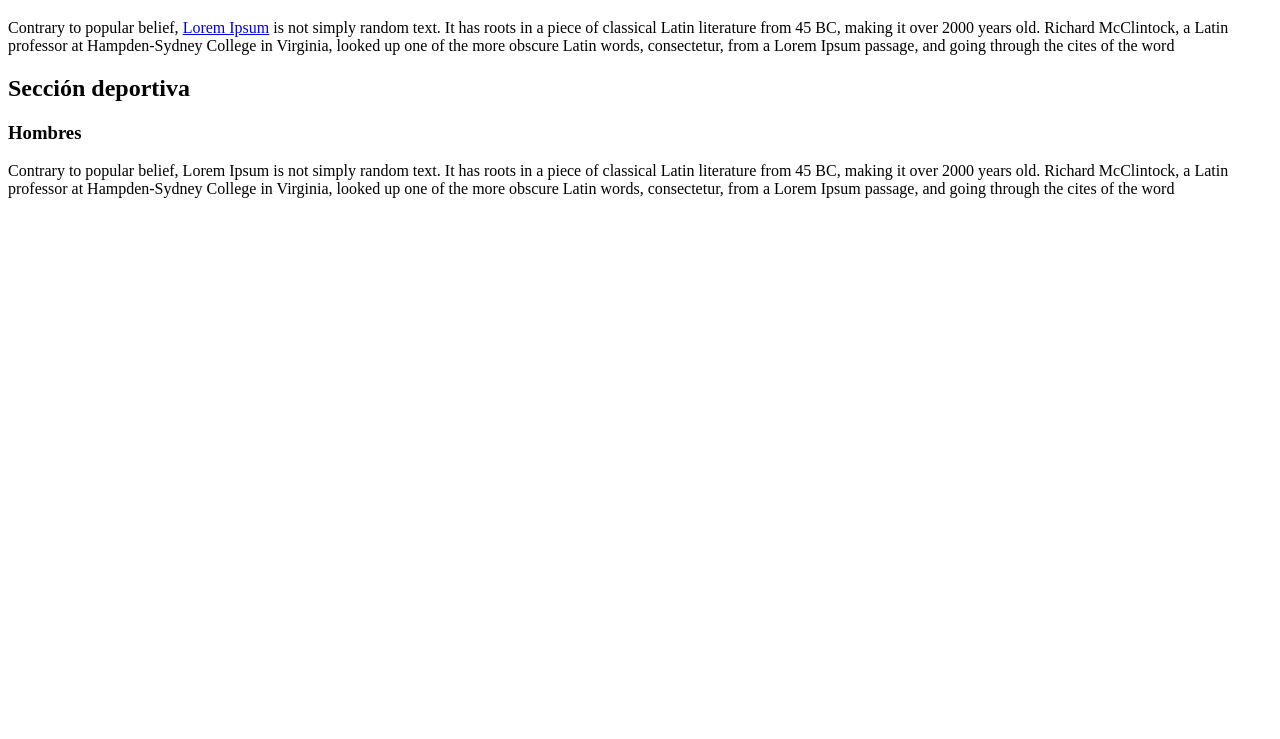
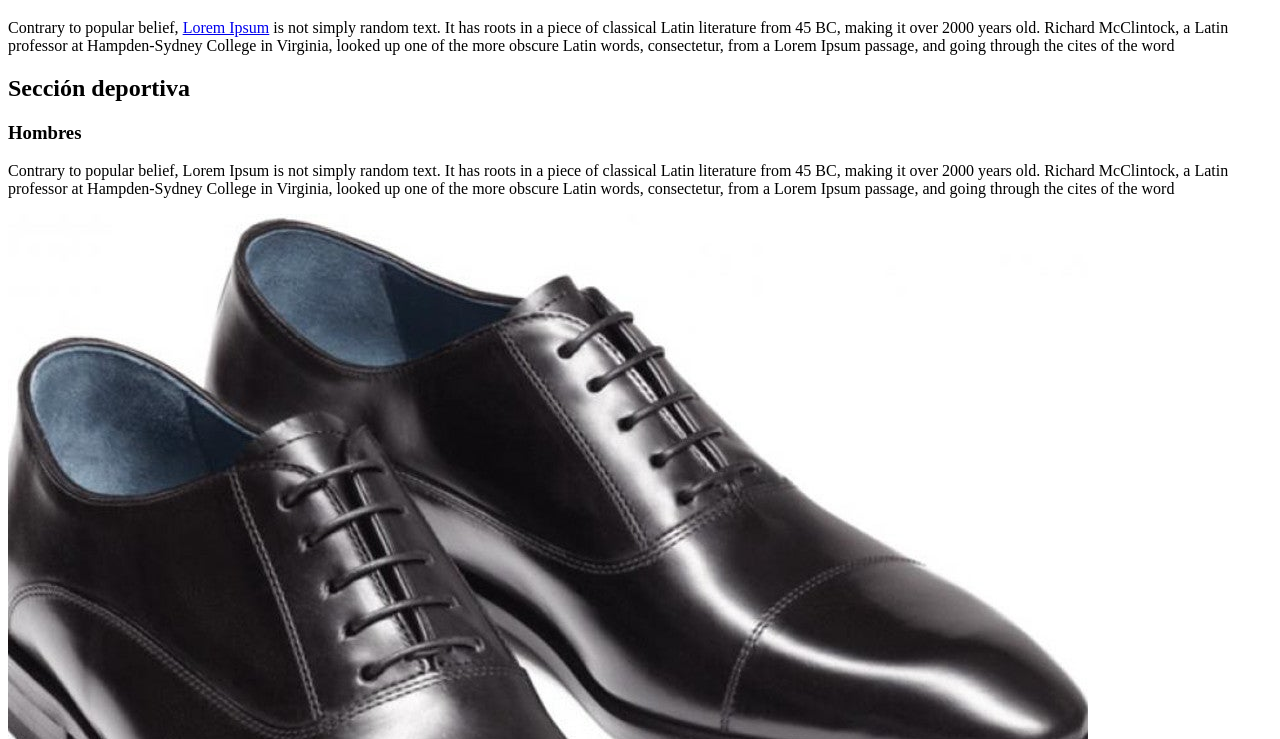
Before and after one commit to sebastian-0315/proyecto1, a plain HTML site: page index.html in a window 1280 px wide. Shown: the part 61-800 px from the top of the page. Drawn offline with Linux system fonts and the light colour scheme.

Commit message:
imagen y video genérico

```diff
--- a/index.html
+++ b/index.html
@@ -18,6 +18,7 @@
         <h3> Hombres </h3>
         <p>Contrary to popular belief, Lorem Ipsum is not simply random text. It has roots in a piece of classical Latin literature from 45 BC, making it over 2000 years old. Richard McClintock, a Latin professor at Hampden-Sydney College in Virginia, looked up one of the more obscure Latin words, consectetur, from a Lorem Ipsum passage, and going through the cites of the word
         </p>
+        <img src="Zapatos.jpg" alt="Zap1">
     </main>
 </body>
 </html>
```
Also changed, not shown: Zapatos.jpg (added), icono.png (added).
